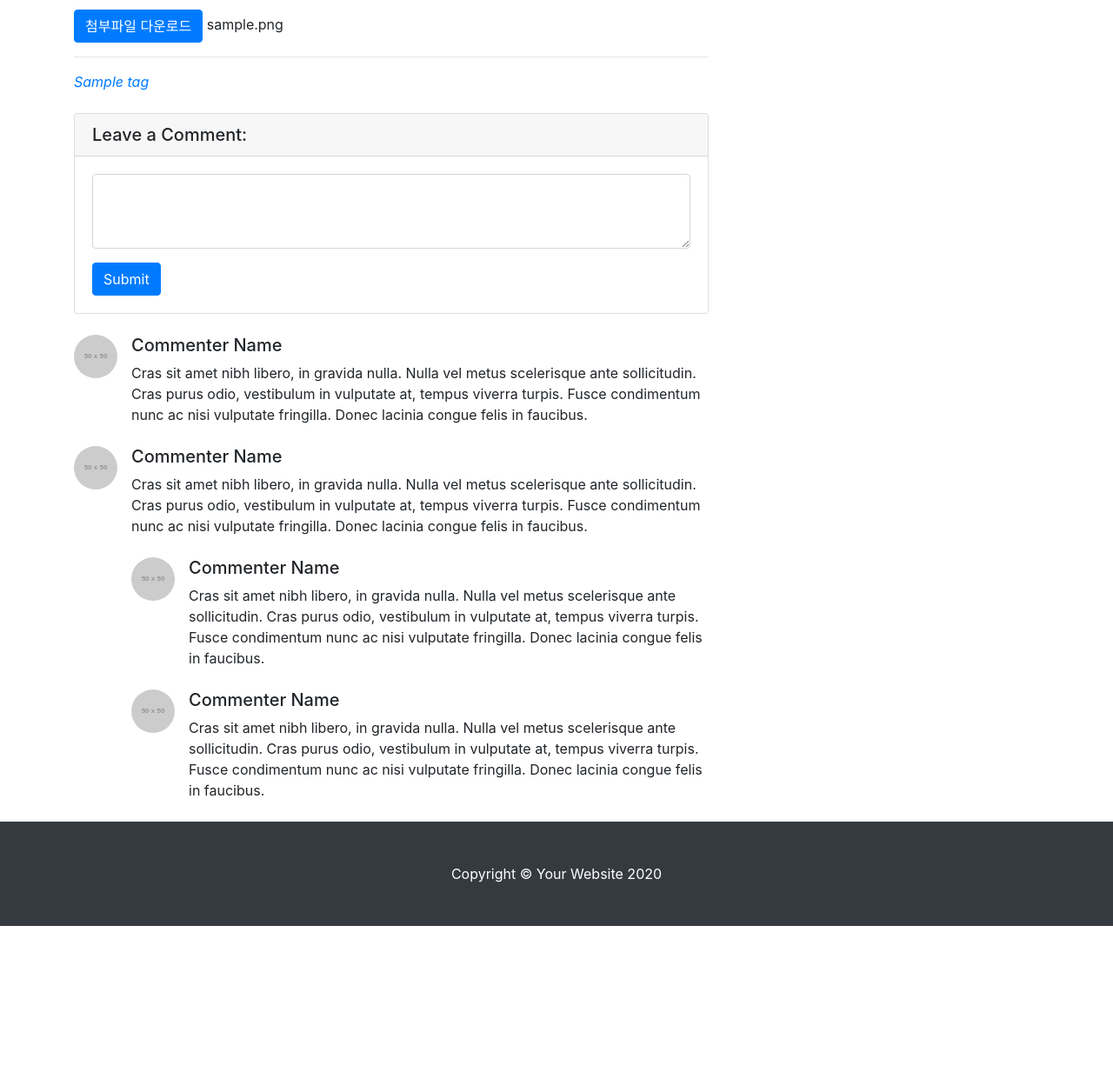
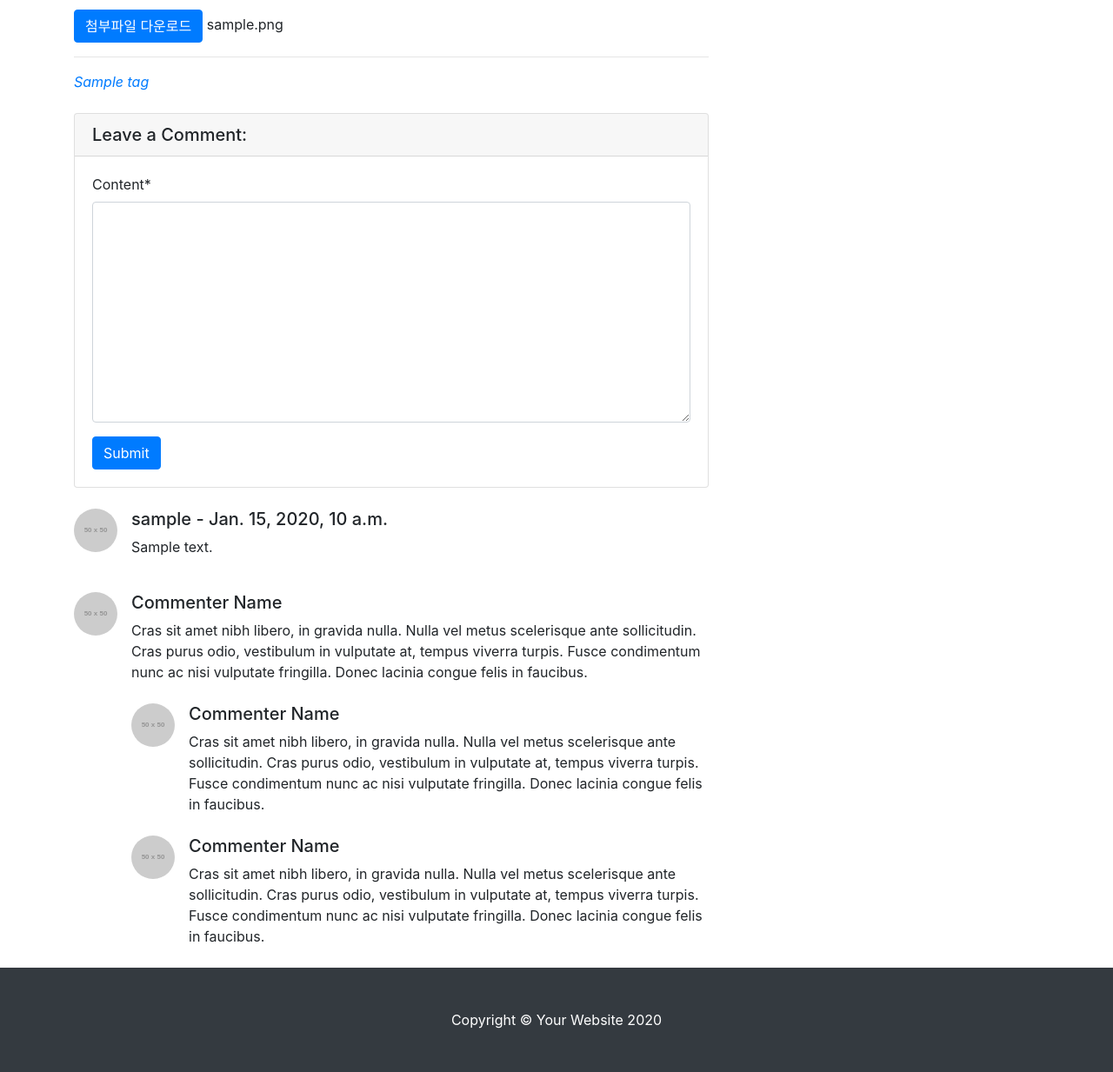
Before and after one commit to SIM-GYUBIN/SGB_CloudProgramming, a Django app: page /blog/1/ in a window 1280 px wide. Shown: the part 618-1851 px from the top of the page at 87% size. Before the commit the page ends 1683 px from the top, so only its background shows below. Run offline with Django 4.2, Linux system fonts and the light colour scheme; tables that the repository leaves empty hold one stand-in row (values such as "Sample post"); grey boxes marked "Sample" are stand-in pictures; grey boxes labelled with a size stand in for pictures from a placeholder-image service; some libraries are stand-ins or nearby versions.

Commit message:
댓글 관련 기능 추가

```diff
--- a/django_project/blog/admin.py
+++ b/django_project/blog/admin.py
@@ -1,9 +1,10 @@
 from django.contrib import admin
 from markdownx.admin import MarkdownxModelAdmin
 
-from .models import Post, Category, Tag
+from .models import Post, Category, Tag, Comment
 
 admin.site.register(Post, MarkdownxModelAdmin)
+admin.site.register(Comment)
 
 class CategoryAdmin(admin.ModelAdmin):
     prepopulated_fields = {'slug':('name',)}
--- /dev/null
+++ b/django_project/blog/forms.py
@@ -0,0 +1,9 @@
+from django import forms
+
+from .models import Comment
+
+
+class CommentForm(forms.ModelForm):
+    class Meta:
+        model = Comment
+        fields = ('content',)
--- a/django_project/blog/models.py
+++ b/django_project/blog/models.py
@@ -56,3 +56,16 @@ class Post(models.Model):
 
     def get_content_markdown(self):
         return markdown(self.content);
+
+class Comment(models.Model):
+    post = models.ForeignKey(Post, on_delete=models.CASCADE)
+    author = models.ForeignKey(User, on_delete=models.CASCADE)
+    content = models.TextField()
+    created_at = models.DateTimeField(auto_now_add=True)
+    updated_at = models.DateTimeField(auto_now=True)
+
+    def __str__(self):
+        return f'{self.author} - {self.content}'
+
+    def get_absolute_url(self):
+        return f'{self.post.get_absolute_url()}#comment-{self.pk}'
--- a/django_project/blog/templates/blog/post_detail.html
+++ b/django_project/blog/templates/blog/post_detail.html
@@ -1,5 +1,6 @@
 <!DOCTYPE html>
 {% load static %}
+{% load crispy_forms_tags %}
 <html lang="ko">
 
 <head>
@@ -105,23 +106,28 @@
         <div class="card my-4">
           <h5 class="card-header">Leave a Comment:</h5>
           <div class="card-body">
-            <form>
+            <form method="POST" action="{{ post.get_absolute_url }}/add_comment/"> {% csrf_token %}
               <div class="form-group">
-                <textarea class="form-control" rows="3"></textarea>
+                  {{ comment_form |crispy}}
               </div>
               <button type="submit" class="btn btn-primary">Submit</button>
             </form>
           </div>
         </div>
 
-        <!-- Single Comment -->
-        <div class="media mb-4">
-          <img class="d-flex mr-3 rounded-circle" src="http://placehold.it/50x50" alt="">
-          <div class="media-body">
-            <h5 class="mt-0">Commenter Name</h5>
-            Cras sit amet nibh libero, in gravida nulla. Nulla vel metus scelerisque ante sollicitudin. Cras purus odio, vestibulum in vulputate at, tempus viverra turpis. Fusce condimentum nunc ac nisi vulputate fringilla. Donec lacinia congue felis in faucibus.
-          </div>
-        </div>
+          {% if post.comment_set.exists %}
+              {% for comment in post.comment_set.iterator %}
+                  <!-- Single Comment -->
+                  <div class="media mb-4" id="comment-{{ comment.pk }}">
+                      <img class="d-flex mr-3 rounded-circle" src="http://placehold.it/50x50" alt="">
+                      <div class="media-body">
+                          <h5 class="mt-0">{{ comment.author }} - {{ comment.created_at }}</h5>
+                          <p>{{ comment.content }}</p>
+                      </div>
+                  </div>
+              {% endfor %}
+
+          {% endif %}
 
         <!-- Comment with nested comments -->
         <div class="media mb-4">
--- a/django_project/blog/urls.py
+++ b/django_project/blog/urls.py
@@ -7,6 +7,7 @@ urlpatterns = [
     path('create_post/', views.PostCreate.as_view()),
     path('update_post/<int:pk>', views.PostUpdate.as_view() ),
     path('<int:pk>/', views.PostDetail.as_view()),
+    path('<int:pk>/add_comment/', views.add_comment),
     path('category/<str:slug>/', views.categories_page),
     path('tag/<str:slug>/', views.tag_page),
 
--- a/django_project/blog/views.py
+++ b/django_project/blog/views.py
@@ -1,6 +1,8 @@
 from django.contrib.auth.mixins import LoginRequiredMixin, UserPassesTestMixin
 from django.shortcuts import render, redirect
 from django.views.generic import ListView, DetailView, CreateView, UpdateView
+
+from .forms import CommentForm
 from .models import Post, Category, Tag
 
 
@@ -56,7 +58,7 @@ class PostList(ListView):
         context = super(PostList, self).get_context_data()
         context['categories'] = Category.objects.all()
         context['no_category_count'] = Post.objects.filter(category=None).count()
-
+        context['comment_form'] = CommentForm
         return context
 
 class PostDetail(DetailView):
@@ -66,6 +68,7 @@ class PostDetail(DetailView):
         context = super(PostDetail, self).get_context_data()
         context['categories'] = Category.objects.all()
         context['no_category_count'] = Post.objects.filter(category=None).count()
+        context['comment_form'] = CommentForm
 
         return context
 
@@ -101,3 +104,22 @@ def tag_page(request, slug):
         'no_category_count': Post.objects.filter(category=None).count()
     }
     return render(request, 'blog/post_list.html', context)
+
+
+def add_comment(request, pk):
+    if not request.user.is_authenticated:
+        raise PermissionError
+
+    if request.method == 'POST':
+        post = Post.objects.get(pk=pk)
+        comment_form = CommentForm(request.POST)
+        comment_temp = comment_form.save(commit=False)
+        comment_temp.post = post
+        comment_temp.author = request.user
+        comment_temp.save()
+
+
+
+        return redirect(post.get_absolute_url())
+    else:
+        raise PermissionError
```
Also changed, not shown: django_project/single_pages/templates/single_pages/main.html (+7 -0 lines), django_project/single_pages/views.py (+8 -2 lines).
